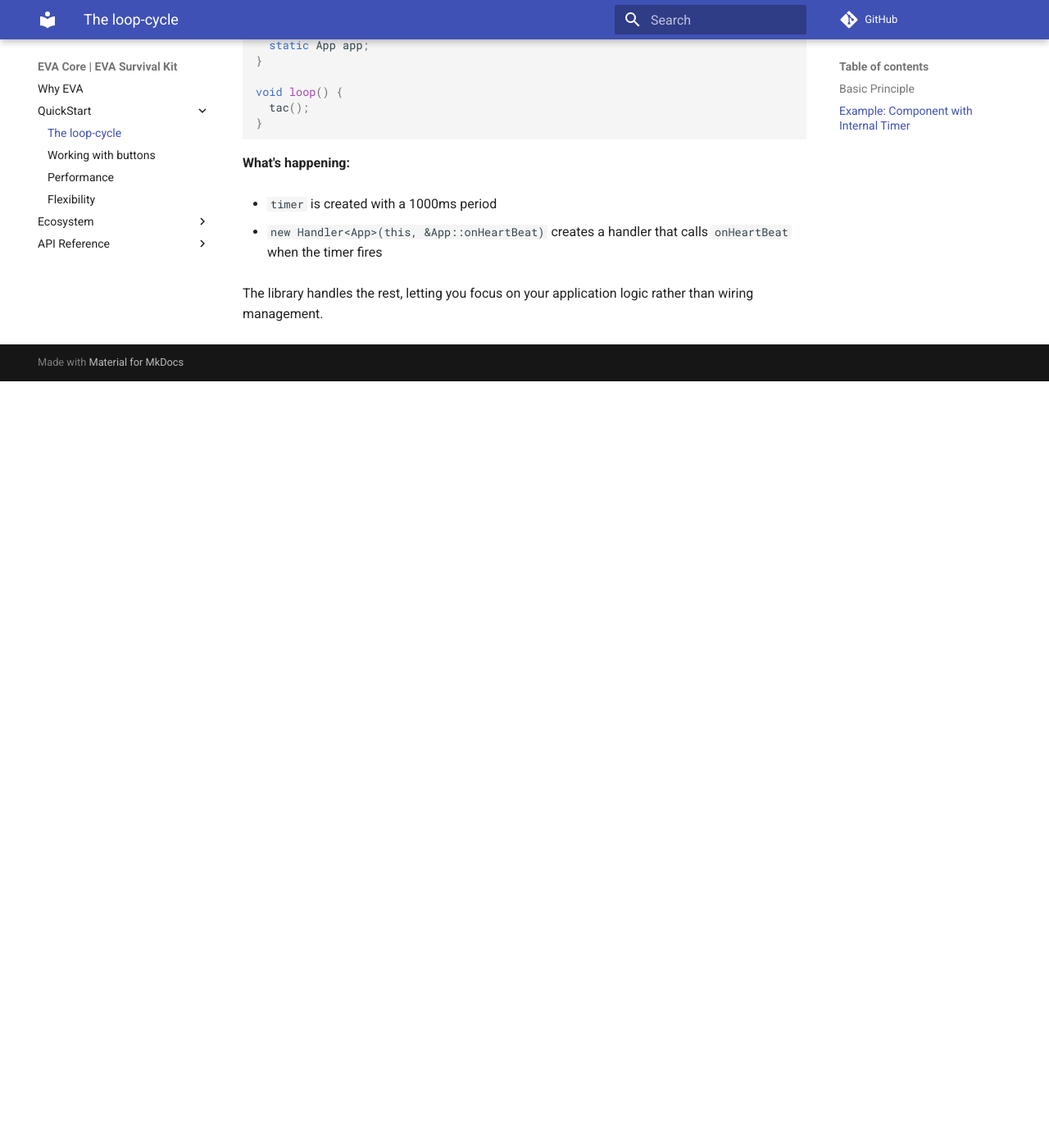
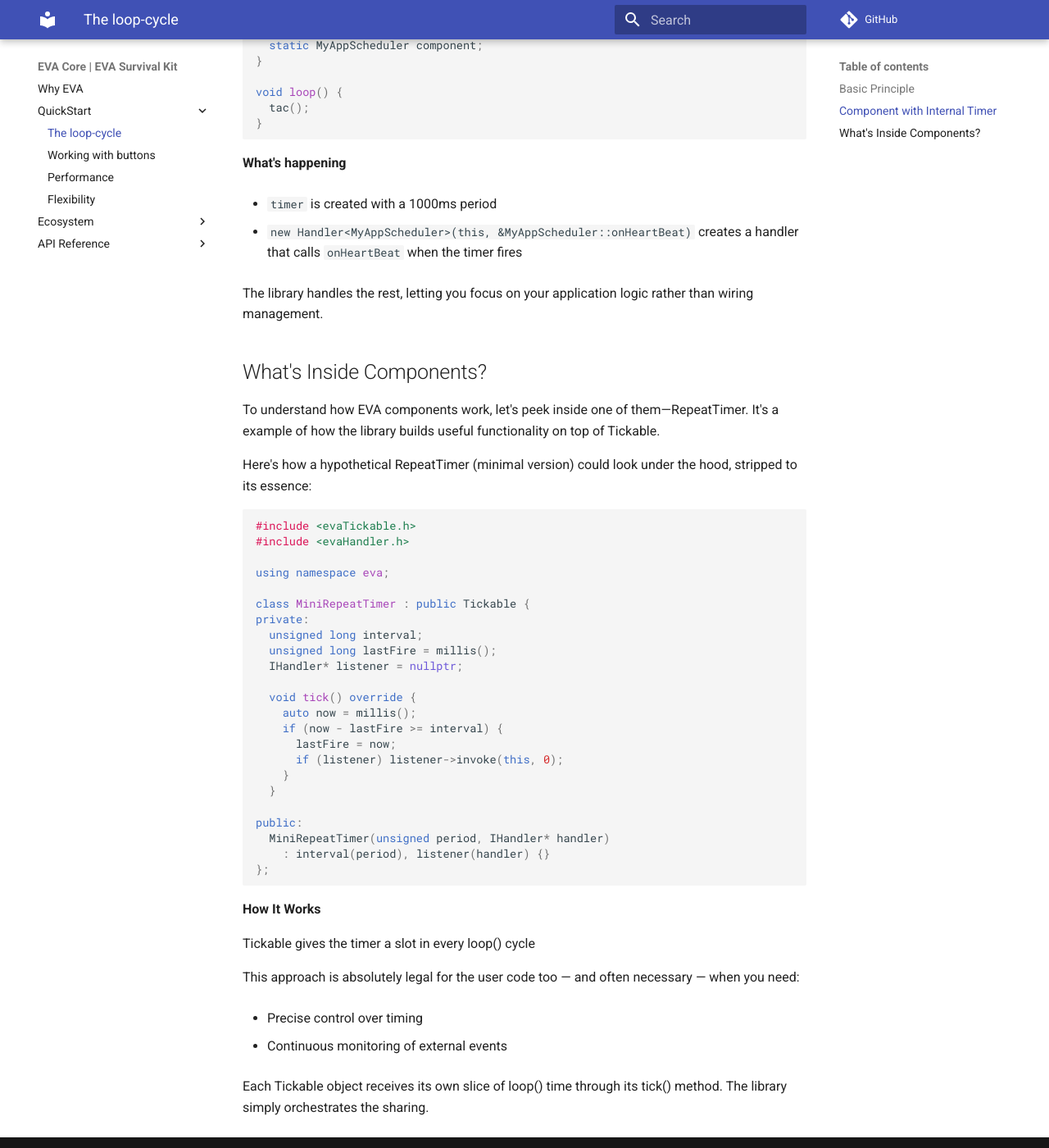
Before and after one commit to agusevtec/eva-core-sk, an MkDocs documentation site: the page built from src-docs/quickstart/loop-cycle.md, in a window 1280 px wide and 1400 px high, scrolled down 1197 px. Shown: the whole window at 82% size. Built offline with MkDocs 1.6.1 and Material for MkDocs 9.7.7, drawn with Linux system fonts in a browser that asks for light colours; comment, search, counter and statistics services are not loaded; before the commit the page ends 1662 px from its top, so only the background shows below that; some of the changed text lies outside the part shown.

Commit message:
Structuring the docs

````diff
--- a/src-docs/quickstart/loop-cycle.md
+++ b/src-docs/quickstart/loop-cycle.md
@@ -21,9 +21,9 @@ Everything else — timers, button polling, LED blinking, user defined component
 
 ---
 
-## Example: Component with Internal Timer
+## Component with Internal Timer
 
-Here's a clean, minimal example where an `App` contains a component with a `RepeatTimer`. The timer is configured directly in the constructor and calls `onHeartBeat`:
+Here's a clean, minimal example where an application contains a component `MyAppScheduler` with a `RepeatTimer`. The timer is configured directly in the constructor and calls `onHeartBeat`:
 
 ```cpp
 #include <evaRepeatTimer.h>
@@ -32,7 +32,7 @@ Here's a clean, minimal example where an `App` contains a component with a `Repe
 
 using namespace eva;
 
-class App {
+class MyAppScheduler {
 private:
   RepeatTimer timer;
 
@@ -41,14 +41,14 @@ private:
   }
 
 public:
-  App()
-    : timer(1000, new Handler<App>(this, &App::onHeartBeat)) {
+  MyAppScheduler()
+    : timer(1000, new Handler<MyAppScheduler>(this, &MyAppScheduler::onHeartBeat)) {
   }
 };
 
 void setup() {
   Serial.begin(9600);
-  static App app;
+  static MyAppScheduler component;
 }
 
 void loop() {
@@ -56,10 +56,54 @@ void loop() {
 }
 ```
 
-**What's happening:**
+**What's happening**
 
 - `timer` is created with a 1000ms period
 
-- `new Handler<App>(this, &App::onHeartBeat)` creates a handler that calls `onHeartBeat` when the timer fires
+- `new Handler<MyAppScheduler>(this, &MyAppScheduler::onHeartBeat)` creates a handler that calls `onHeartBeat` when the timer fires
 
 The library handles the rest, letting you focus on your application logic rather than wiring management.
+
+##What's Inside Components?
+To understand how EVA components work, let's peek inside one of them—RepeatTimer. It's a example of how the library builds useful functionality on top of Tickable.
+
+Here's how a hypothetical RepeatTimer (minimal version) could look under the hood, stripped to its essence:
+
+```cpp
+#include <evaTickable.h>
+#include <evaHandler.h>
+
+using namespace eva;
+
+class MiniRepeatTimer : public Tickable {
+private:
+  unsigned long interval;
+  unsigned long lastFire = millis();
+  IHandler* listener = nullptr;
+
+  void tick() override {
+    auto now = millis();
+    if (now - lastFire >= interval) {
+      lastFire = now;
+      if (listener) listener->invoke(this, 0);
+    }
+  }
+
+public:
+  MiniRepeatTimer(unsigned period, IHandler* handler)
+    : interval(period), listener(handler) {}
+};
+```
+
+**How It Works**
+
+Tickable	gives the timer a slot in every loop() cycle
+
+
+This approach is absolutely legal for the user code too — and often necessary — when you need:
+
+* Precise control over timing
+
+* Continuous monitoring of external events
+
+Each Tickable object receives its own slice of loop() time through its tick() method. The library simply orchestrates the sharing.
````
Also changed, not shown: src-docs/quickstart/flexibility.md (+1 -1 lines), src-docs/quickstart/performance.md (+23 -21 lines), src-docs/quickstart/working-with-buttons.md (+2 -2 lines), 2 other files.
